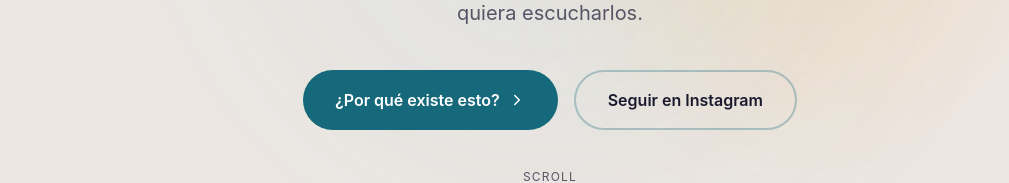
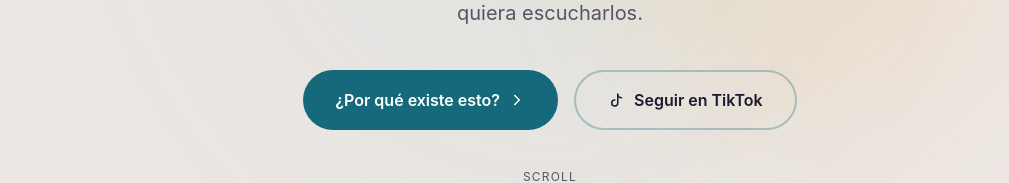
Before and after one commit to Ariff-dev/hufweb, a React (Vite) app: page / in a window 1280 px wide. Shown: the part 535-718 px from the top of the page, without its empty margins (90-1099 px from the left). Built offline with nearby package versions, Linux system fonts and the light colour scheme.

Commit message:
feat(ui): Icons for landing page

```diff
--- a/package.json
+++ b/package.json
@@ -11,6 +11,7 @@
   },
   "dependencies": {
     "@tailwindcss/vite": "^4.2.2",
+    "lucide-react": "^0.577.0",
     "motion": "^12.38.0",
     "react": "^19.2.4",
     "react-dom": "^19.2.4",
--- a/src/Home/HomePage.tsx
+++ b/src/Home/HomePage.tsx
@@ -1,4 +1,5 @@
 import { motion } from 'motion/react'
+import { ChevronRight, Music, Globe, Users, Mail, Instagram, Twitter } from 'lucide-react'
 
 const steps = [
     { num: '01', title: 'Menos de 500K oyentes', desc: 'El límite no es arbitrario. Es el punto donde un artista todavía no tiene el empuje suficiente para cruzar fronteras por su cuenta.' },
@@ -8,7 +9,7 @@ const steps = [
 
 const stats = [
     { value: '32', label: 'Países de origen' },
-    { value: '< 500K', label: 'Oyentes mensuales máx.' },
+    { value: '<500K', label: 'Oyentes mensuales máx.' },
     { value: '∞', label: 'Música por descubrir' },
 ]
 
@@ -85,16 +86,17 @@ export default function HomePage() {
                          hover:bg-complementary-light transition-all duration-300 hover:shadow-lg hover:shadow-complementary/25 hover:-translate-y-0.5"
                         >
                             <span>¿Por qué existe esto?</span>
-                            <svg xmlns="http://www.w3.org/2000/svg" width="18" height="18" viewBox="0 0 24 24" fill="none" stroke="currentColor" strokeWidth="2" strokeLinecap="round" strokeLinejoin="round"><path d="m9 18 6-6-6-6" /></svg>
+                            <ChevronRight size={18} />
                         </a>
                         <a
-                            href="https://instagram.com/huf"
+                            href="https://tiktok.com/@huf"
                             target="_blank"
                             rel="noopener noreferrer"
                             className="inline-flex items-center justify-center gap-2 px-8 py-4 rounded-full border-2 border-complementary/30 text-text font-semibold text-base
                          hover:border-complementary hover:bg-complementary/10 transition-all duration-300 hover:-translate-y-0.5"
                         >
-                            Seguir en Instagram
+                            <svg xmlns="http://www.w3.org/2000/svg" width="18" height="18" viewBox="0 0 24 24" fill="none" stroke="currentColor" strokeWidth="2" strokeLinecap="round" strokeLinejoin="round"><path d="M9 12a4 4 0 1 0 4 4V4a5 5 0 0 0 5 5" /></svg>
+                            Seguir en TikTok
                         </a>
                     </motion.div>
                 </div>
@@ -202,7 +204,7 @@ export default function HomePage() {
                             <div className="space-y-6">
                                 <div className="flex items-start gap-4">
                                     <div className="mt-1 w-10 h-10 rounded-xl bg-complementary/15 flex items-center justify-center shrink-0">
-                                        <svg xmlns="http://www.w3.org/2000/svg" width="20" height="20" viewBox="0 0 24 24" fill="none" stroke="currentColor" strokeWidth="2" strokeLinecap="round" strokeLinejoin="round" className="text-complementary"><path d="M9 18V5l12-2v13" /><circle cx="6" cy="18" r="3" /><circle cx="18" cy="16" r="3" /></svg>
+                                        <Music size={20} className="text-complementary" />
                                     </div>
                                     <div>
                                         <h3 className="font-display font-700 text-text text-lg mb-1">No es un algoritmo, soy yo</h3>
@@ -211,7 +213,7 @@ export default function HomePage() {
                                 </div>
                                 <div className="flex items-start gap-4">
                                     <div className="mt-1 w-10 h-10 rounded-xl bg-primary-light/15 flex items-center justify-center shrink-0">
-                                        <svg xmlns="http://www.w3.org/2000/svg" width="20" height="20" viewBox="0 0 24 24" fill="none" stroke="currentColor" strokeWidth="2" strokeLinecap="round" strokeLinejoin="round" className="text-primary-light"><circle cx="12" cy="12" r="10" /><path d="M2 12h20" /><path d="M12 2a15.3 15.3 0 0 1 4 10 15.3 15.3 0 0 1-4 10 15.3 15.3 0 0 1-4-10 15.3 15.3 0 0 1 4-10z" /></svg>
+                                        <Globe size={20} className="text-primary-light" />
                                     </div>
                                     <div>
                                         <h3 className="font-display font-700 text-text text-lg mb-1">Hecho desde México, para el mundo</h3>
@@ -220,7 +222,7 @@ export default function HomePage() {
                                 </div>
                                 <div className="flex items-start gap-4">
                                     <div className="mt-1 w-10 h-10 rounded-xl bg-complementary-lightest/15 flex items-center justify-center shrink-0">
-                                        <svg xmlns="http://www.w3.org/2000/svg" width="20" height="20" viewBox="0 0 24 24" fill="none" stroke="currentColor" strokeWidth="2" strokeLinecap="round" strokeLinejoin="round" className="text-complementary-lightest"><path d="M16 21v-2a4 4 0 0 0-4-4H6a4 4 0 0 0-4 4v2" /><circle cx="9" cy="7" r="4" /><path d="M22 21v-2a4 4 0 0 0-3-3.87" /><path d="M16 3.13a4 4 0 0 1 0 7.75" /></svg>
+                                        <Users size={20} className="text-complementary-lightest" />
                                     </div>
                                     <div>
                                         <h3 className="font-display font-700 text-text text-lg mb-1">La comunidad lo hace crecer</h3>
@@ -328,18 +330,18 @@ export default function HomePage() {
                             className="inline-flex items-center justify-center gap-2 px-8 py-4 rounded-full bg-complementary text-white font-semibold text-base
                          hover:bg-complementary-light transition-all duration-300 hover:shadow-lg hover:shadow-complementary/25 hover:-translate-y-0.5"
                         >
-                            <svg xmlns="http://www.w3.org/2000/svg" width="18" height="18" viewBox="0 0 24 24" fill="none" stroke="currentColor" strokeWidth="2" strokeLinecap="round" strokeLinejoin="round"><rect width="20" height="16" x="2" y="4" rx="2" /><path d="m22 7-8.97 5.7a1.94 1.94 0 0 1-2.06 0L2 7" /></svg>
+                            <Mail size={18} />
                             <span>Escríbeme</span>
                         </a>
                         <a
-                            href="https://instagram.com/huf"
+                            href="https://tiktok.com/@huf"
                             target="_blank"
                             rel="noopener noreferrer"
                             className="inline-flex items-center justify-center gap-2 px-8 py-4 rounded-full border-2 border-complementary/30 text-text font-semibold text-base
                          hover:border-complementary hover:bg-complementary/10 transition-all duration-300 hover:-translate-y-0.5"
                         >
-                            <svg xmlns="http://www.w3.org/2000/svg" width="18" height="18" viewBox="0 0 24 24" fill="none" stroke="currentColor" strokeWidth="2" strokeLinecap="round" strokeLinejoin="round"><rect width="20" height="20" x="2" y="2" rx="5" ry="5" /><path d="M16 11.37A4 4 0 1 1 12.63 8 4 4 0 0 1 16 11.37z" /><line x1="17.5" x2="17.51" y1="6.5" y2="6.5" /></svg>
-                            <span>Seguir en Instagram</span>
+                            <svg xmlns="http://www.w3.org/2000/svg" width="18" height="18" viewBox="0 0 24 24" fill="none" stroke="currentColor" strokeWidth="2" strokeLinecap="round" strokeLinejoin="round"><path d="M9 12a4 4 0 1 0 4 4V4a5 5 0 0 0 5 5" /></svg>
+                            <span>Seguir en TikTok</span>
                         </a>
                     </div>
                 </motion.div>
@@ -357,13 +359,13 @@ export default function HomePage() {
                     </p>
                     <div className="flex gap-4">
                         <a href="https://instagram.com/huf" target="_blank" rel="noopener noreferrer" className="text-text-muted hover:text-complementary transition-colors">
-                            <svg xmlns="http://www.w3.org/2000/svg" width="20" height="20" viewBox="0 0 24 24" fill="none" stroke="currentColor" strokeWidth="2" strokeLinecap="round" strokeLinejoin="round"><rect width="20" height="20" x="2" y="2" rx="5" ry="5" /><path d="M16 11.37A4 4 0 1 1 12.63 8 4 4 0 0 1 16 11.37z" /><line x1="17.5" x2="17.51" y1="6.5" y2="6.5" /></svg>
+                            <Instagram size={20} />
                         </a>
                         <a href="https://tiktok.com/@huf" target="_blank" rel="noopener noreferrer" className="text-text-muted hover:text-complementary transition-colors">
-                            <svg xmlns="http://www.w3.org/2000/svg" width="20" height="20" viewBox="0 0 24 24" fill="none" stroke="currentColor" strokeWidth="2" strokeLinecap="round" strokeLinejoin="round"><path d="M21 8v8a5 5 0 0 1-5 5H8a5 5 0 0 1-5-5V8a5 5 0 0 1 5-5h8a5 5 0 0 1 5 5Z" /><path d="M10 12a3 3 0 1 0 3 3V6c.3 1.8 1.7 3 3.5 3" /></svg>
+                            <svg xmlns="http://www.w3.org/2000/svg" width="20" height="20" viewBox="0 0 24 24" fill="none" stroke="currentColor" strokeWidth="2" strokeLinecap="round" strokeLinejoin="round"><path d="M9 12a4 4 0 1 0 4 4V4a5 5 0 0 0 5 5" /></svg>
                         </a>
                         <a href="https://twitter.com/huf" target="_blank" rel="noopener noreferrer" className="text-text-muted hover:text-complementary transition-colors">
-                            <svg xmlns="http://www.w3.org/2000/svg" width="20" height="20" viewBox="0 0 24 24" fill="none" stroke="currentColor" strokeWidth="2" strokeLinecap="round" strokeLinejoin="round"><path d="M22 4s-.7 2.1-2 3.4c1.6 10-9.4 17.3-18 11.6 2.2.1 4.4-.6 6-2C3 15.5.5 9.6 3 5c2.2 2.6 5.6 4.1 9 4-.9-4.2 4-6.6 7-3.8 1.1 0 3-1.2 3-1.2z" /></svg>
+                            <Twitter size={20} />
                         </a>
                     </div>
                 </div>
```
Also changed, not shown: 1 other file (tests, documents, lock files or other folders).
